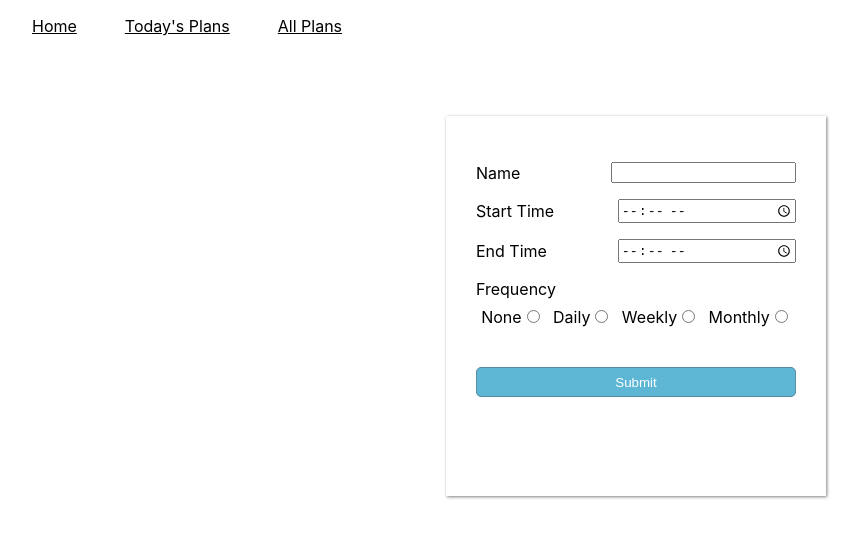
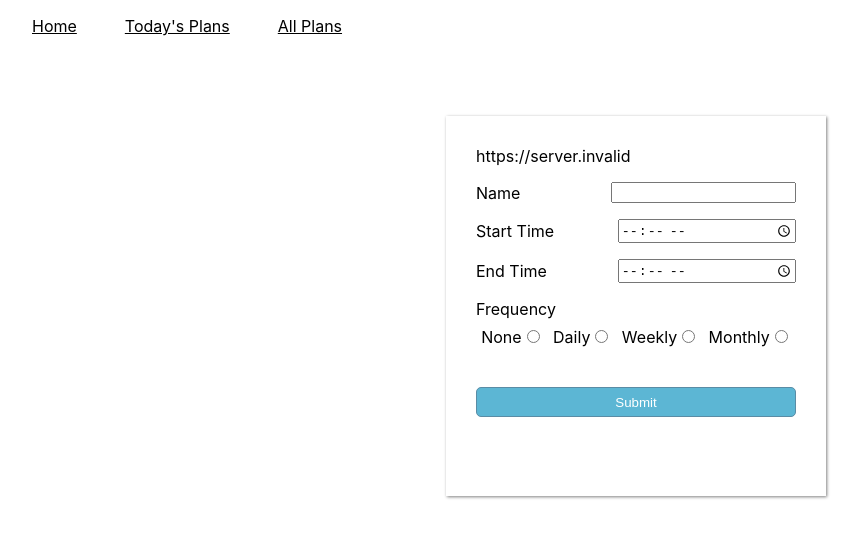
Before and after one commit to naman-ajmera/Planner, a React (Create React App) app: page / in a window 1280 px wide. Shown: the top 538 px of the page, without its empty margins (32-892 px from the left). Built offline with nearby package versions, Linux system fonts and the light colour scheme; no server answers.

Commit message:
see env variable

```diff
--- a/src/Components/Home.tsx
+++ b/src/Components/Home.tsx
@@ -43,7 +43,7 @@ const Home = () => {
 
     return (
         <div className='form-container'>
-            {process.env.DEV_URL}
+            {process.env.REACT_APP_DEV_URL}
             <form onSubmit={formSubmit} className='form-wrapper'>
                 <div className='form-row'>
                     <label>{"Name"}</label>
```
